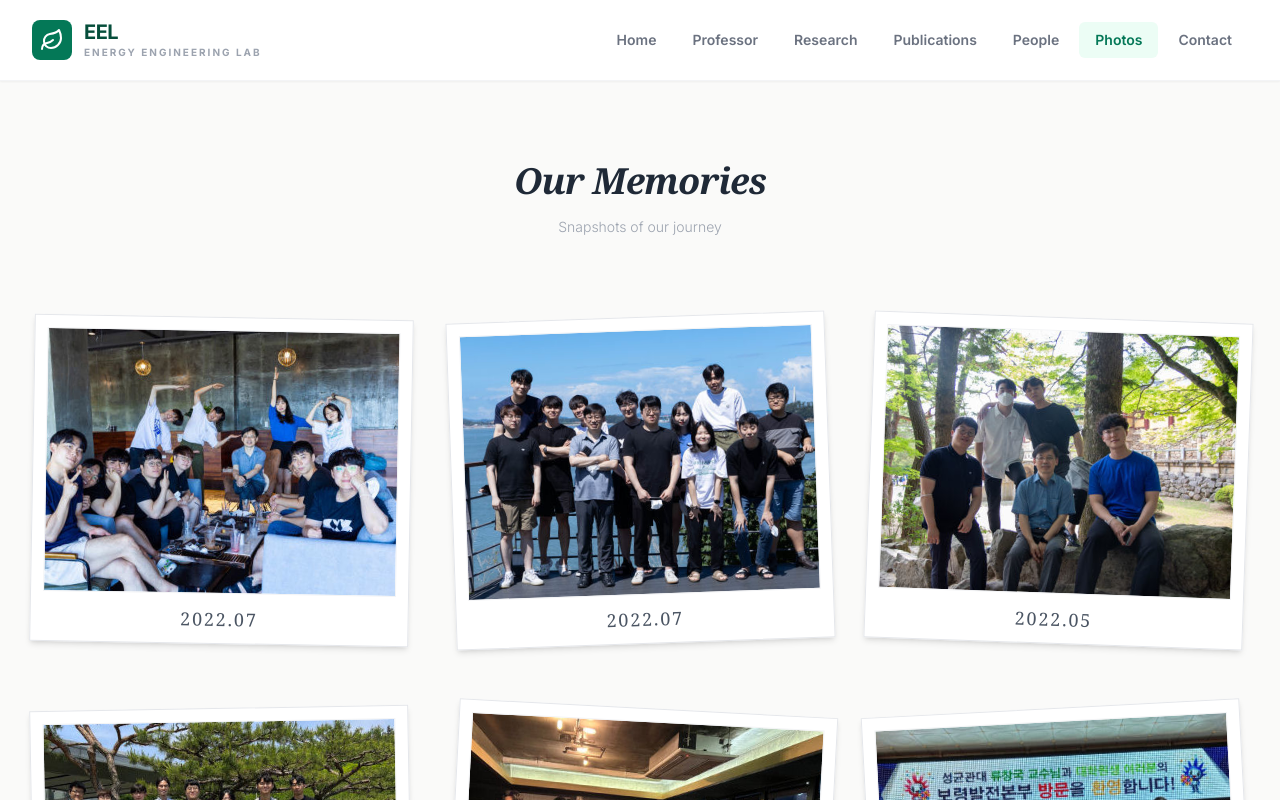
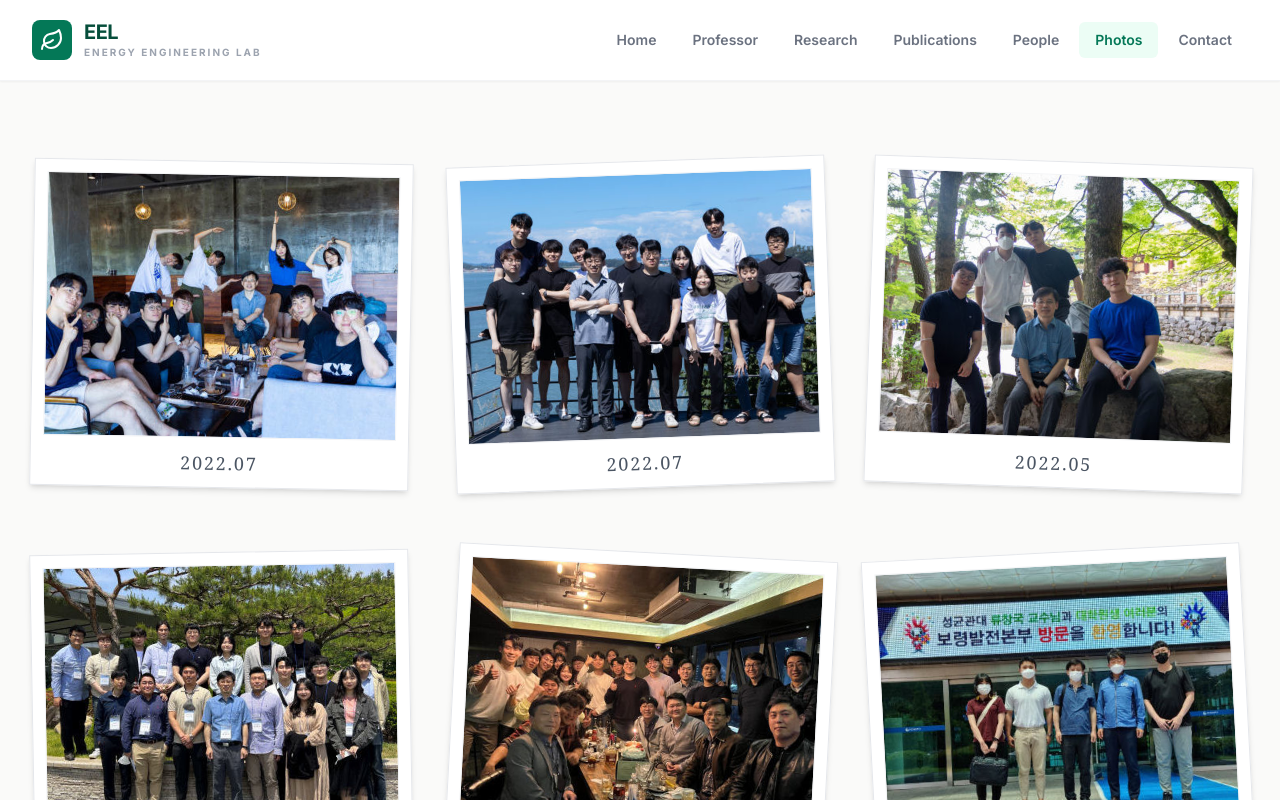
Before and after one commit to EEL23307/eelab_page, a React (Vite) app: page / in a window 1280 px wide. Both pictures are taken after a click on the button "Photos". Shown: the top 800 px of the page. Built offline with nearby package versions, Linux system fonts and the light colour scheme.

Commit message:
Update Photos.tsx

```diff
--- a/pages/Photos.tsx
+++ b/pages/Photos.tsx
@@ -59,7 +59,6 @@ const Photos: React.FC = () => {
       src: "photos/photo2207-2.jpg",
       date: "2022.07"
     },
-    // 여기에 새 사진 추가: { id: 7, src: "photos/새파일명.jpg", date: "..." },
   ];
 
   // ID 역순(최신순) 자동 정렬
@@ -124,16 +123,6 @@ const Photos: React.FC = () => {
     <div className="bg-stone-50 min-h-screen relative">
 
       <div className="max-w-7xl mx-auto px-4 py-20">
-
-        {/* Header */}
-        <div className="mb-20 text-center">
-          <h1 className="text-4xl font-bold text-gray-800 mb-4 tracking-tight font-serif italic">
-            Our Memories
-          </h1>
-          <p className="text-gray-400 font-light text-sm">
-            Snapshots of our journey
-          </p>
-        </div>
 
         {/* Polaroid Grid (sortedPhotos 사용) */}
         <div className="grid grid-cols-1 sm:grid-cols-2 lg:grid-cols-3 gap-x-10 gap-y-16 px-4">
```
